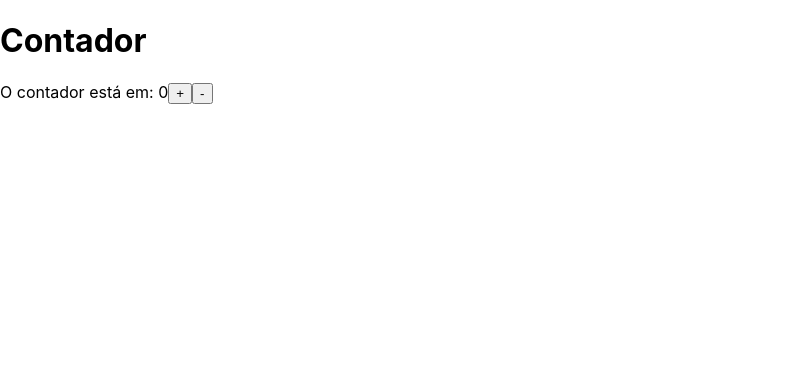
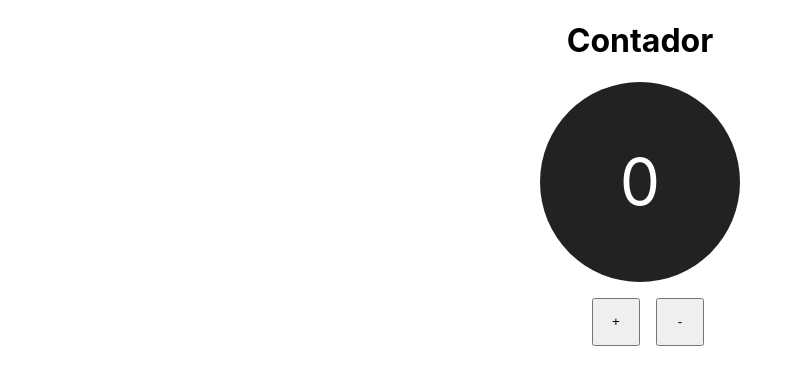
Before and after one commit to ogiovannilima/nextjs-curso, a Next.js app: page /estado/contador in a window 1280 px wide. Shown: the top 384 px of the page, without its empty margins (0-802 px from the left). Built offline with nearby package versions, Linux system fonts and the light colour scheme.

Commit message:
contador display

```diff
--- /dev/null
+++ b/components/ContadorDisplay.jsx
@@ -0,0 +1,18 @@
+export default function ContadorDisplay(props) {
+  console.log(props)
+  return (
+    <div style={{
+      height: '200px',
+      width: '200px',
+      borderRadius: '100px',
+      backgroundColor: '#222',
+      color: '#FFF',
+      fontSize: '4rem',
+      display: 'flex',
+      justifyContent: 'center',
+      alignItems: 'center',
+    }}>
+      {props.contador}
+    </div>
+  )
+}
--- a/pages/estado/contador.jsx
+++ b/pages/estado/contador.jsx
@@ -1,4 +1,5 @@
 import { useState } from 'react'
+import ContadorDisplay from '../../components/ContadorDisplay'
 
 export default function Contador() {
 
@@ -14,11 +15,20 @@ export default function Contador() {
 
 
   return (
-    <div>
+    <div style={{
+      display: 'flex',
+      justifyContent: 'center',
+      alignItems: 'center',
+      flexDirection: 'column'
+    }}>
       <h1>Contador</h1>
-      <span>O contador está em: {contador}</span>
-      <button onClick={somar}>+</button>
-      <button onClick={subtrair}>-</button>
+      <ContadorDisplay contador={contador} />
+      <div style={{
+        margin: '1rem',
+      }}>
+        <button style={{ height: '3rem', width: '3rem', marginLeft: '1rem' }} onClick={somar}>+</button>
+        <button style={{ height: '3rem', width: '3rem', marginLeft: '1rem' }} onClick={subtrair}>-</button>
+      </div>
     </div>
   )
 }
```
